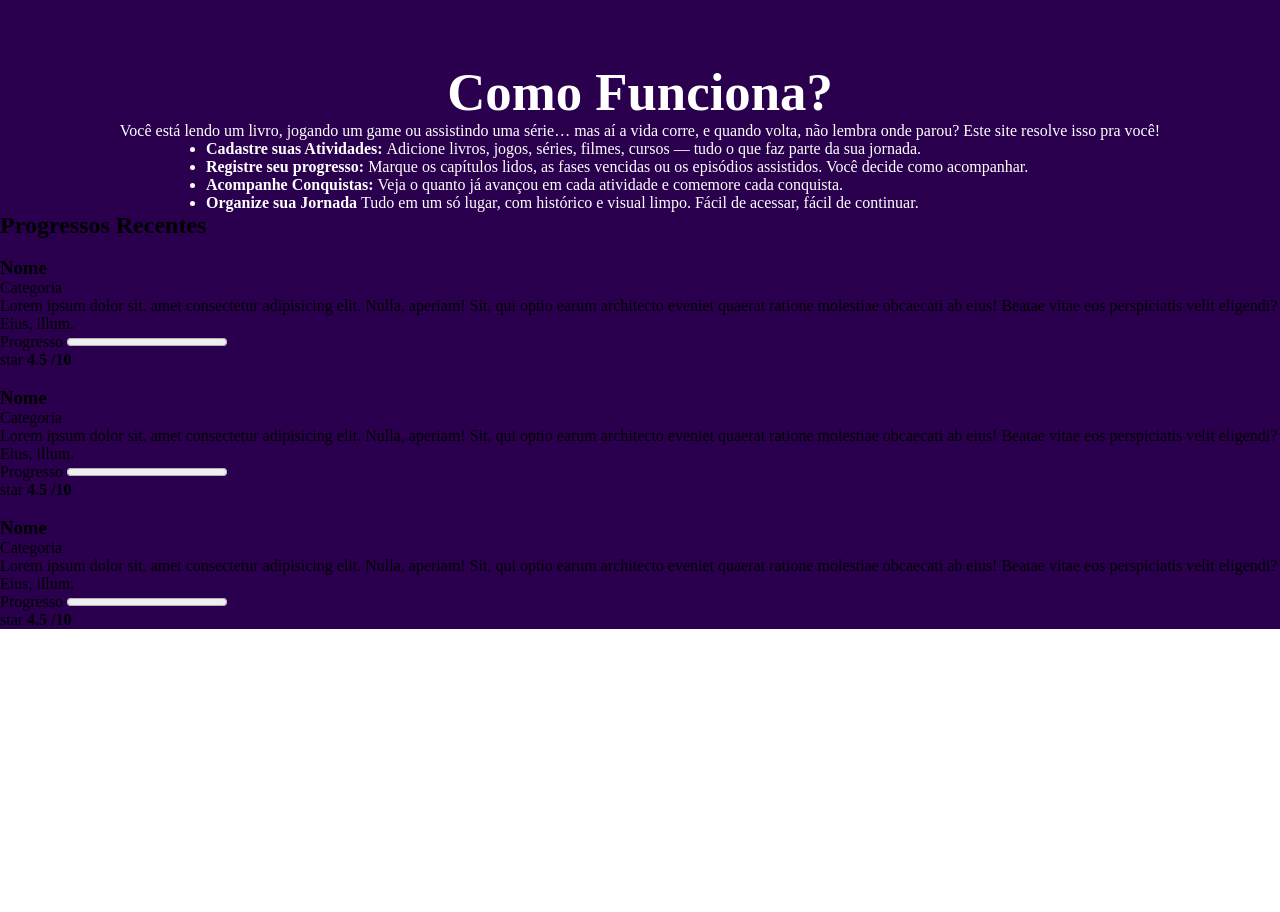
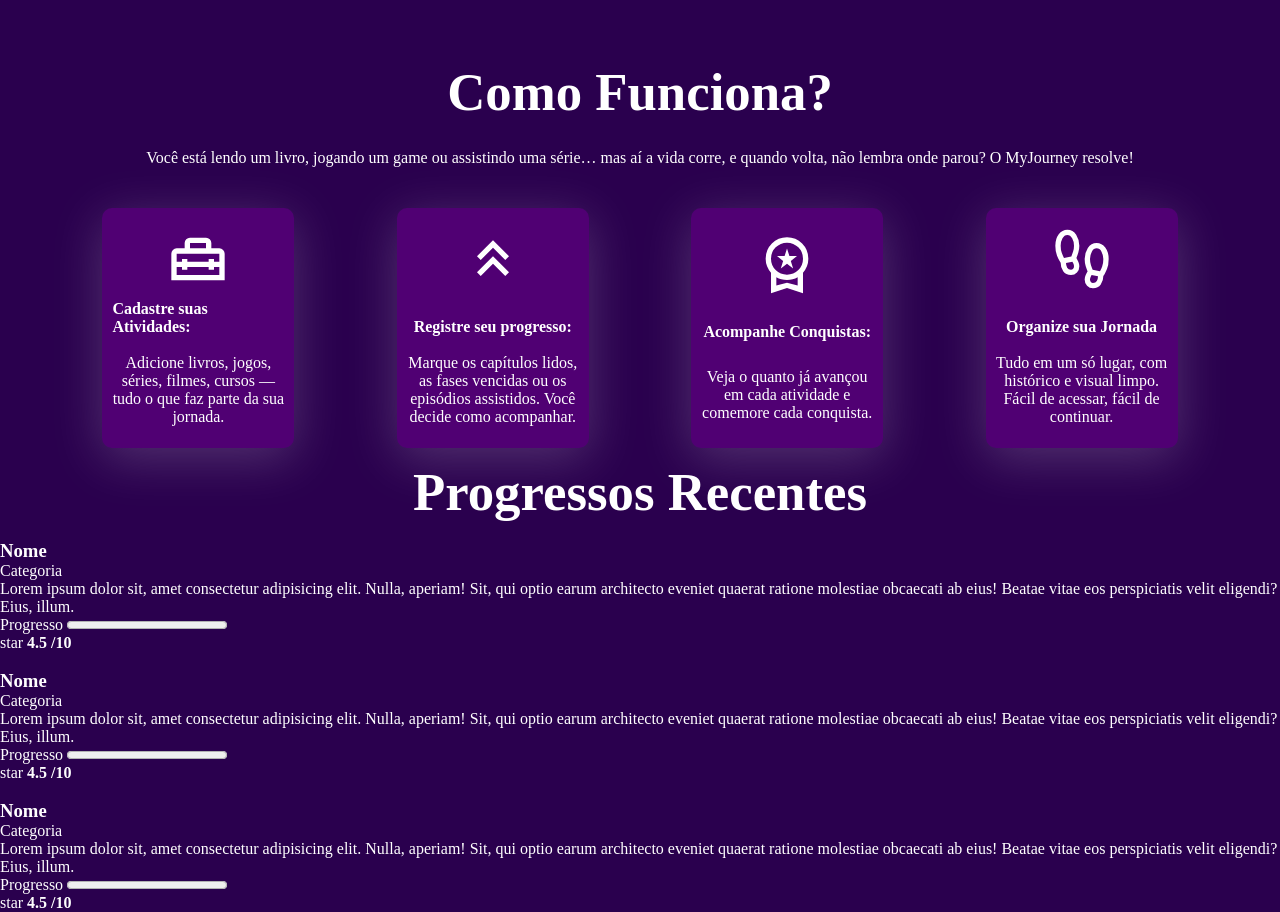
Before and after one commit to vtamorim/Projetos-FrontEnd, a plain HTML site: page Login/pages/index.html in a window 1280 px wide. Shown: the part 842-1754 px from the top of the page. Before the commit the page ends 1471 px from the top, so only its background shows below. Drawn offline with Linux system fonts and the light colour scheme; a web font is replaced by a local one.

Commit message:
O pai tá bom tá

```diff
--- a/Login/css/header.css
+++ b/Login/css/header.css
@@ -59,69 +59,3 @@ header{
         color: white;
     }
 }
-
-#section_body{
-    background-image: url(../images/background.png);
-    width: 100%;
-    height: 95vh;
-    color: white;
-    display: flex;
-    align-items: center;
-    justify-content: center;
-    flex-direction: column;
-
-    & h2{
-        font-size: 4.3em;
-    }
-    & button{
-        width: 13em;
-        height: 3.5em;
-        border-radius: 5em;
-        border: 0;
-        position: relative;
-        top: 15%;
-        transition: background-color 0.2s ease-in, color 0.2s ease-in;
-        font-weight: bold;
-    }
-    & button:hover{
-        background-color: var(--marca-one);
-        color: white;
-    }
-
-
-    & p{
-        width: 60%;
-        text-align: center;
-    }
-}
-
-main{
-    background-color: var(--cor-fundo);
-}
-.file_here{
-    background-color: var(--marca-one);
-}
-
-main section:nth-child(1){
-    display: flex;
-    padding-top: 5%;
-    flex-wrap: wrap;
-    color: white;
-    max-width: 100%;
-}
-main section:nth-child(1) ul{
-    text-align: left;
-    flex-grow: 0.1;
-    margin: auto;
-}
-
-.grande{
-    flex-grow: 1;
-    flex-basis: 100%;
-    text-align: center;
-    font-size: 3.3em;
-}
-.menor{
-    text-align: center;
-    flex-grow: 1;
-}
--- a/Login/css/main.css
+++ b/Login/css/main.css
@@ -0,0 +1,116 @@
+
+#section_body{
+    background-image: url(../images/background.png);
+    background-size: cover;
+    background-position: center;
+    background-repeat: no-repeat;
+    width: 100%;
+    height: 95vh;
+    color: white;
+    display: flex;
+    align-items: center;
+    justify-content: center;
+    flex-direction: column;
+
+    & h2{
+        font-size: 4.3em;
+    }
+    & button{
+        width: 13em;
+        height: 3.5em;
+        border-radius: 5em;
+        border: 0;
+        position: relative;
+        top: 15%;
+        transition: background-color 0.2s ease-in, color 0.2s ease-in;
+        font-weight: bold;
+    }
+    & button:hover{
+        background-color: var(--marca-one);
+        color: white;
+    }
+
+
+    & p{
+        width: 60%;
+        text-align: center;
+    }
+}
+
+main{
+    background-color: var(--cor-fundo);
+}
+.file_here{
+    background-color: var(--marca-one);
+}
+
+main section:nth-child(1){
+    display: flex;
+    padding-top: 5%;
+    flex-wrap: wrap;
+    color: white;
+    max-width: 100%;
+    height: 50vh;
+}
+main section:nth-child(1) ul{
+    text-align: left;
+    flex-grow: 0.1;
+    margin: auto;
+    list-style-type: none;
+    display: flex;
+    justify-content: space-evenly;
+}
+
+main section:nth-child(1) li{
+    width: 15%;
+    height: 30vh;
+    background-color: var(--cor-principal);
+    padding-top: 1%;
+    padding: 10px;
+    padding-bottom: 1%;
+    display: flex;
+    flex-direction: column;
+    justify-content: space-around;
+    box-sizing: border-box;
+    border-radius: 10px;
+    box-shadow: 0px 10px 50px 0px rgba(252, 252, 252, 0.2);
+    transition: transform 0.2s ease-in, box-shadow  0.2s ease-in;
+    & div{
+        width: 100%;
+        height: 50%;
+        display: flex;
+        justify-content: space-between;
+        flex-direction: column;
+        align-items: center;
+    }
+    & img{
+        width: 4em;
+    }
+    & p {
+        text-align: center;
+    }
+
+}
+
+main section:nth-child(1) li:hover{
+    transform: translateY(-5px);
+    box-shadow: 0px 30px 50px 0px rgba(252, 252, 252, 0.2);
+}
+.grande{
+    flex-grow: 1;
+    flex-basis: 100%;
+    text-align: center;
+    font-size: 3.3em;
+}
+.menor{
+    text-align: center;
+    flex-grow: 1;
+}
+main section:nth-child(2){
+    color: white;
+
+
+    & h2{
+        text-align: center;
+    }
+}
--- a/Login/pages/index.html
+++ b/Login/pages/index.html
@@ -11,7 +11,7 @@
 <body>
     <header>
         <h1>
-            <img src="../images/logotipo.png" alt="logotipo icon">
+            <img src="../images/logotipo.png" alt="logotipo icone">
         </h1>
         <nav>
             <ul>
@@ -32,17 +32,49 @@
     <main>
         <section>
             <h2 class="item grande">Como Funciona?</h2>
-            <p class="item menor">Você está lendo um livro, jogando um game ou assistindo uma série… mas aí a vida corre, e quando volta, não lembra onde parou? Este site resolve isso pra você!</p>
+            <p class="item menor">Você está lendo um livro, jogando um game ou assistindo uma série… mas aí a vida corre, e quando volta, não lembra onde parou? O MyJourney resolve!</p>
             <ul>
-                <li> <strong>Cadastre suas Atividades: </strong> Adicione livros, jogos, séries, filmes, cursos — tudo o que faz parte da sua jornada. </li>
-                <li> <strong>Registre seu progresso: </strong> Marque os capítulos lidos, as fases vencidas ou os episódios assistidos. Você decide como acompanhar. </li>
-                <li> <strong>Acompanhe Conquistas: </strong>  Veja o quanto já avançou em cada atividade e comemore cada conquista. </li>
-                <li> <strong>Organize sua Jornada </strong> Tudo em um só lugar, com histórico e visual limpo. Fácil de acessar, fácil de continuar. </li>
+                <li>
+                    <div>
+                        <figure>
+                            <img src="../images/atividade.svg" alt="Icone de uma mala para trabalho">
+                        </figure>
+                        <strong>Cadastre suas Atividades: </strong>
+                    </div>
+                    <p>Adicione livros, jogos, séries, filmes, cursos — tudo o que faz parte da sua jornada.</p>
+                </li>
+                <li>
+                    <div>
+                        <figure>
+                            <img src="../images/progresso.svg" alt="Icone que representa um avanço">
+                        </figure>
+                        <strong>Registre seu progresso: </strong>
+                    </div>
+                    <p>Marque os capítulos lidos, as fases vencidas ou os episódios assistidos. Você decide como acompanhar. </p>
+                </li>
+                <li>
+                    <div>
+                        <figure>
+                            <img src="../images/conquista.svg" alt="Icone de uma medalha">
+                        </figure>
+                        <strong>Acompanhe Conquistas: </strong>
+                    </div>
+                    <p>Veja o quanto já avançou em cada atividade e comemore cada conquista.</p>
+                </li>
+                <li>
+                    <div>
+                        <figure>
+                            <img src="../images/jornada.svg" alt="Icones de passos">
+                        </figure>
+                        <strong>Organize sua Jornada </strong>
+                    </div>
+                    <p>Tudo em um só lugar, com histórico e visual limpo. Fácil de acessar, fácil de continuar.</p>
+                </li>
             </ul>
 
         </section>
         <section>
-            <h2> Progressos Recentes </h2>
+            <h2 class="grande"> Progressos Recentes </h2>
             <div>
                 <div>
                     <figure>
```
Also changed, not shown: Login/images/atividade.svg (added), Login/images/conquista.svg (added), Login/images/jornada.svg (added), Login/images/progresso.svg (added).
